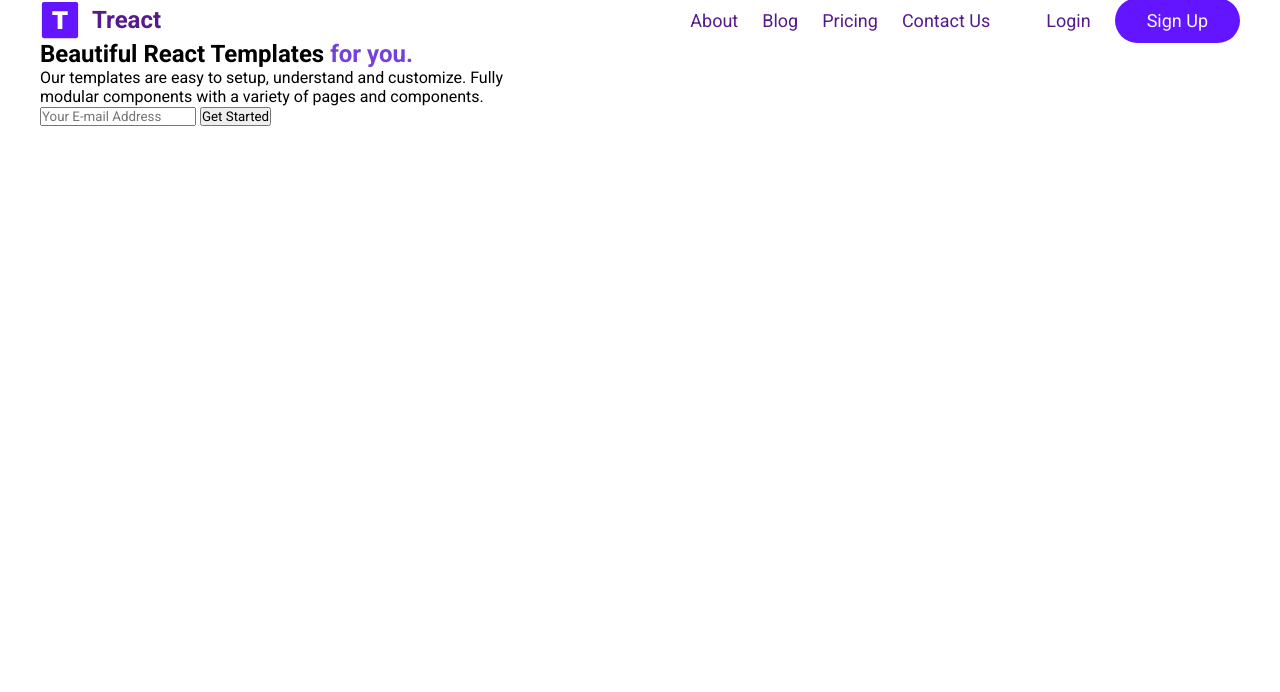
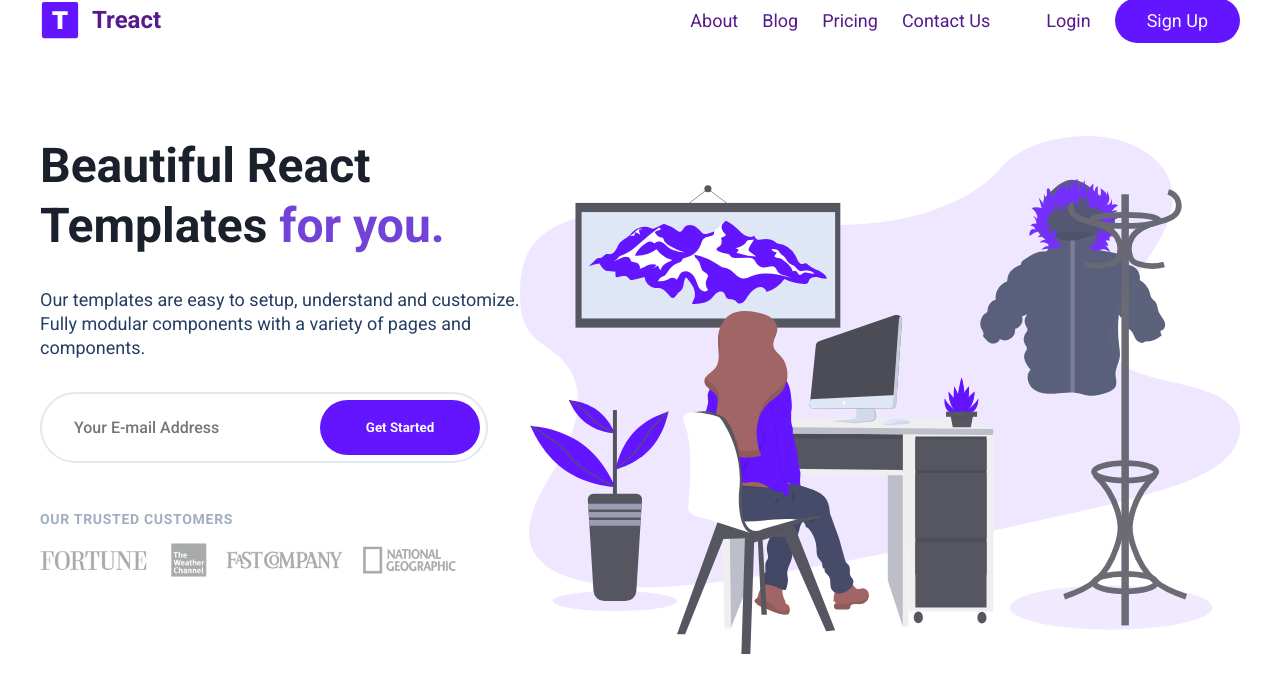
Before and after one commit to rafiantwan/Treact_clone, a plain HTML site: page index.html in a window 1280 px wide. Drawn offline with Linux system fonts and the light colour scheme.

Commit message:
header done

```diff
--- a/index.html
+++ b/index.html
@@ -37,9 +37,20 @@
                     Our templates are easy to setup, understand and customize. Fully modular components with a variety of pages and components.
                 </p>
                 <div class="email_input">
-                    <input type="text" placeholder="Your E-mail Address">
-                    <button>Get Started</button>
+                    <input class="header__email--input" type="text" placeholder="Your E-mail Address">
+                    <button class="header_input--btn">Get Started</button>
                 </div>
+                <div class="trusted__cust">
+                    <p class="trusted_cust-para"> OUR TRUSTED CUSTOMERS</p>
+                    <figure class="header_desc_img">
+                    <img src="./assest/customers-logo-strip.680ac7c2e8ae28161d2c.png" alt="">
+                    </figure>
+                </div>
+            </div>
+            <div class="header_img">
+                <figure class="header_img-wrapper">
+                    <img src="./assest/design-illustration-2.6da6a00b20c07c4a9b65d1870679e1b8.svg" alt="">
+                </figure>
             </div>
         </div>
     </header>
--- a/styles.css
+++ b/styles.css
@@ -15,6 +15,10 @@ a {
     text-decoration: none;
 }
 
+img {
+    width: 100%;
+}
+
 .purple {
     color: #7342d6;
 }
@@ -23,6 +27,7 @@ a {
     width: 100%;
     max-width: 1200px;
     margin: 0 auto;
+
 }
 
 
@@ -32,7 +37,7 @@ a {
     display: flex;
     justify-content: space-between;
     align-items: center;
-
+    margin: 0 auto;
 }
 
 ul {
@@ -81,13 +86,102 @@ li{
 
 }
 
+/*
+HEADER
+*/
+
 .header_container {
     height: 100%;
-    flex-direction: column;
+    flex-direction: row;
     display: flex;
-
+    padding-bottom: 6rem;
+    padding-top: 6rem;
 }
 
 .header_description {
     width: 40%;
 }
+
+.header_title {
+    --tw-text-opacity: 1;
+    color: rgb(26 32 44 / var(--tw-text-opacity));
+    font-size: 48px;
+    font-weight: 700;
+    line-height: 60px;
+}
+
+.header_para {
+    --tw-text-opacity: 1;
+    color: rgb(36 62 99 / var(--tw-text-opacity));
+    font-size: 1.125rem;
+    line-height: 24px;
+    margin: 32px 0;
+}
+
+.email_input {
+    max-width: 28rem;
+    width: 100%;
+    position: relative;
+}
+
+.header__email--input{
+    border: 2px solid rgb(226, 232, 240);
+    padding: 1.5rem 0;
+    padding-right: 12rem;
+    padding-left: 2rem;
+    border-radius: 9999px;
+    font-weight: 500;
+    width: 100%;
+    outline: none;
+    font-size: 16px;
+}
+
+.header_input--btn{
+    position: absolute;
+    top: 0;
+    bottom: 0;
+    right: 0;
+    margin: 0.5rem 0.5rem;
+    padding: 1rem 0;
+    border-radius: 9999px;
+    width: 10rem;
+    line-height: 1;
+    --tw-bg-opacity: 1;
+    background-color: rgb(100 21 255 / var(--tw-bg-opacity));
+    font-weight: 700;
+    --tw-text-opacity: 1;
+    color: rgb(247 250 252 / var(--tw-text-opacity));
+    display: flex;
+    justify-content: center;
+    align-items: center;
+    border-style: none;
+    outline: none;
+}
+
+.trusted__cust {
+    margin-top: 3rem;
+}
+
+.trusted_cust-para {
+    font-size: 0.875rem;
+    font-weight: 700;
+    text-transform: uppercase;
+    letter-spacing: 0.05em;
+    --tw-text-opacity: 1;
+    color: rgb(160 174 192 / var(--tw-text-opacity));
+}
+
+.header_desc_img {
+    padding-right: 4rem;
+    margin-top: 1rem;
+    width: 100%;
+    opacity: 0.5;
+}
+
+.header_img{
+    width: 60%;
+}
+
+.header_img-wrapper {
+    max-width: 48rem;
+}
```
